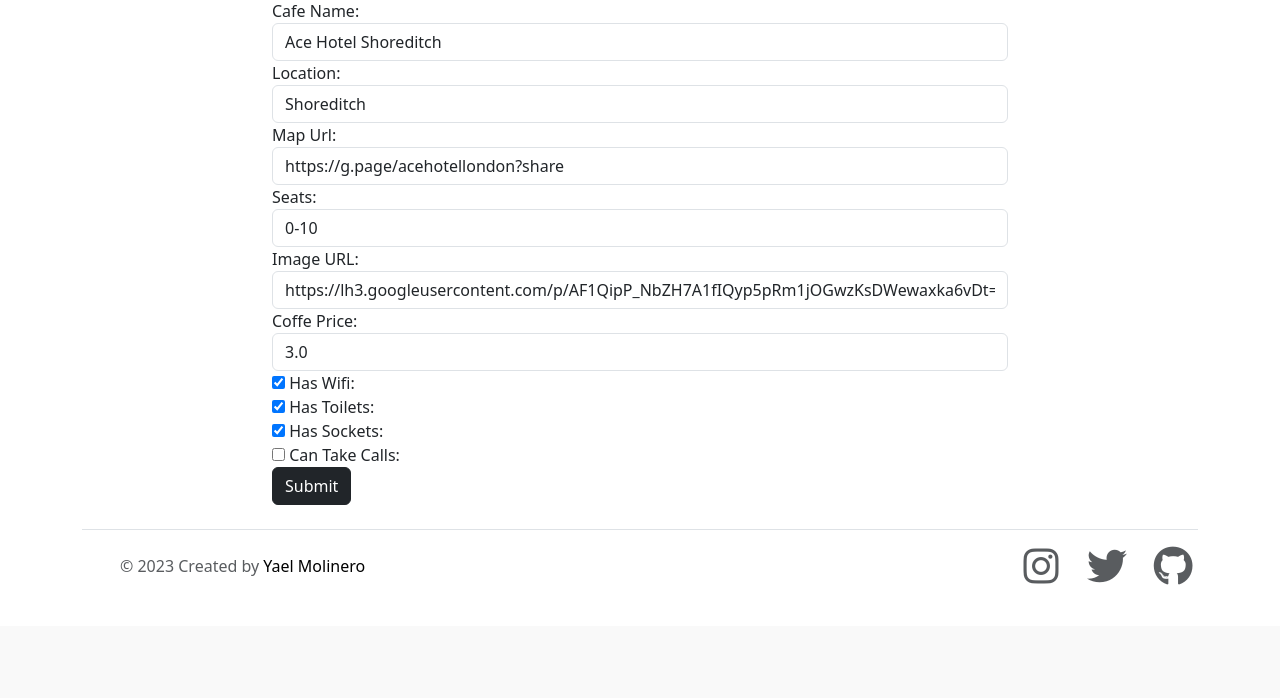
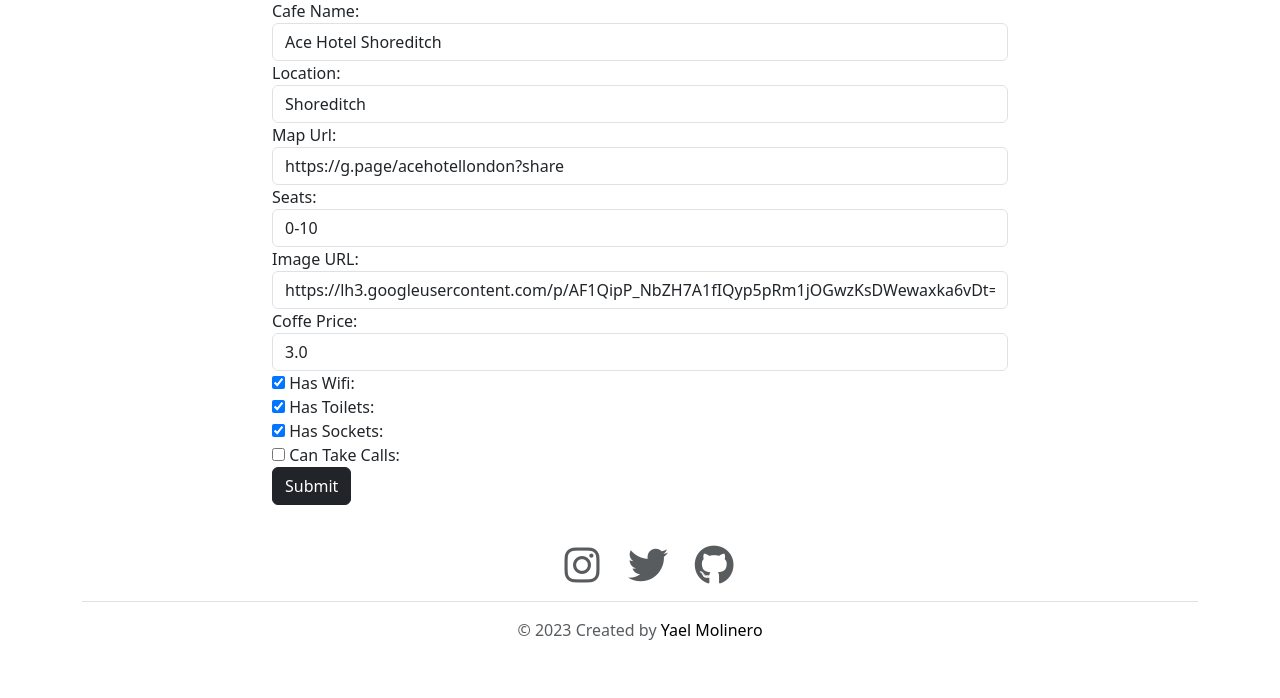
Before and after one commit to yaelmolinero/cafe_wifi_web, a Flask app: page /edit-cafe/7 in a window 1280 px wide. Shown: the part 505-1203 px from the top of the page. Before the commit the page ends 1090 px from the top, so only its background shows below. Run offline with Flask 3, Linux system fonts and the light colour scheme; a user stored in the database is signed in; some libraries are stand-ins or nearby versions.

Commit message:
fix viewport

```diff
--- a/main.py
+++ b/main.py
@@ -8,10 +8,11 @@ from werkzeug.security import generate_password_hash, check_password_hash
 from functools import wraps
 from datetime import date
 from forms import RegisterCafe, CreateCount, LoginForm, CommentForm
+from secrets import token_hex
 import os
 
 app = Flask(__name__)
-app.config['SECRET_KEY'] = os.environ.get("SECRET_KEY")
+app.config['SECRET_KEY'] = token_hex(32)
 ckeditor = CKEditor(app)
 Bootstrap(app)
 
--- a/templates/footer.html
+++ b/templates/footer.html
@@ -1,13 +1,6 @@
   <div class="container">
-    <footer class="d-flex flex-wrap justify-content-between align-items-center py-3 my-4 border-top">
-      <div class="col-md-4 d-flex align-items-center">
-        <a href="{{ url_for('get_all_cafes') }}" class="mb-3 me-2 mb-md-0 text-body-secondary text-decoration-none lh-1">
-          <svg class="bi" width="30" height="24"><use xlink:href="#bootstrap"></use></svg>
-        </a>
-        <span class="mb-3 mb-md-0 text-body-secondary">© 2023 Created by <a class="link-body-emphasis link-offset-2 link-underline link-underline-opacity-0" href="https://github.com/yaelmolinero">Yael Molinero</a></span>
-      </div>
-
-      <ul class="nav col-md-4 justify-content-end list-unstyled d-flex">
+    <footer class="py-3 my-4">
+      <ul class="nav justify-content-center border-bottom pb-3 mb-3">
         <li class="ms-3">
           <a class="text-body-secondary" href="#">
             <span class="fa-stack fa-lg">
@@ -30,6 +23,7 @@
           </a>
         </li>
       </ul>
+      <p class="text-center text-body-secondary">© 2023 Created by <a class="link-body-emphasis link-offset-2 link-underline link-underline-opacity-0" href="https://github.com/yaelmolinero">Yael Molinero</a></p>
     </footer>
   </div>
 
--- a/templates/header.html
+++ b/templates/header.html
@@ -5,6 +5,7 @@
   <meta charset="UTF-8">
   <meta name="author" content="Yael Molinero">
   <meta name="description" content="Cafe and Wifi hub">
+  <meta name="viewport" content="width=device-width, user-scalable=no, initial-scale=1.0, maximum-scale=1.0, minimum-scale=1.0">
 
   <title>{{ title }}</title>
   <link href="{{ url_for('static', filename='favicon/coffee_icon.ico') }}" rel="icon" type="image/x-icon">
```
